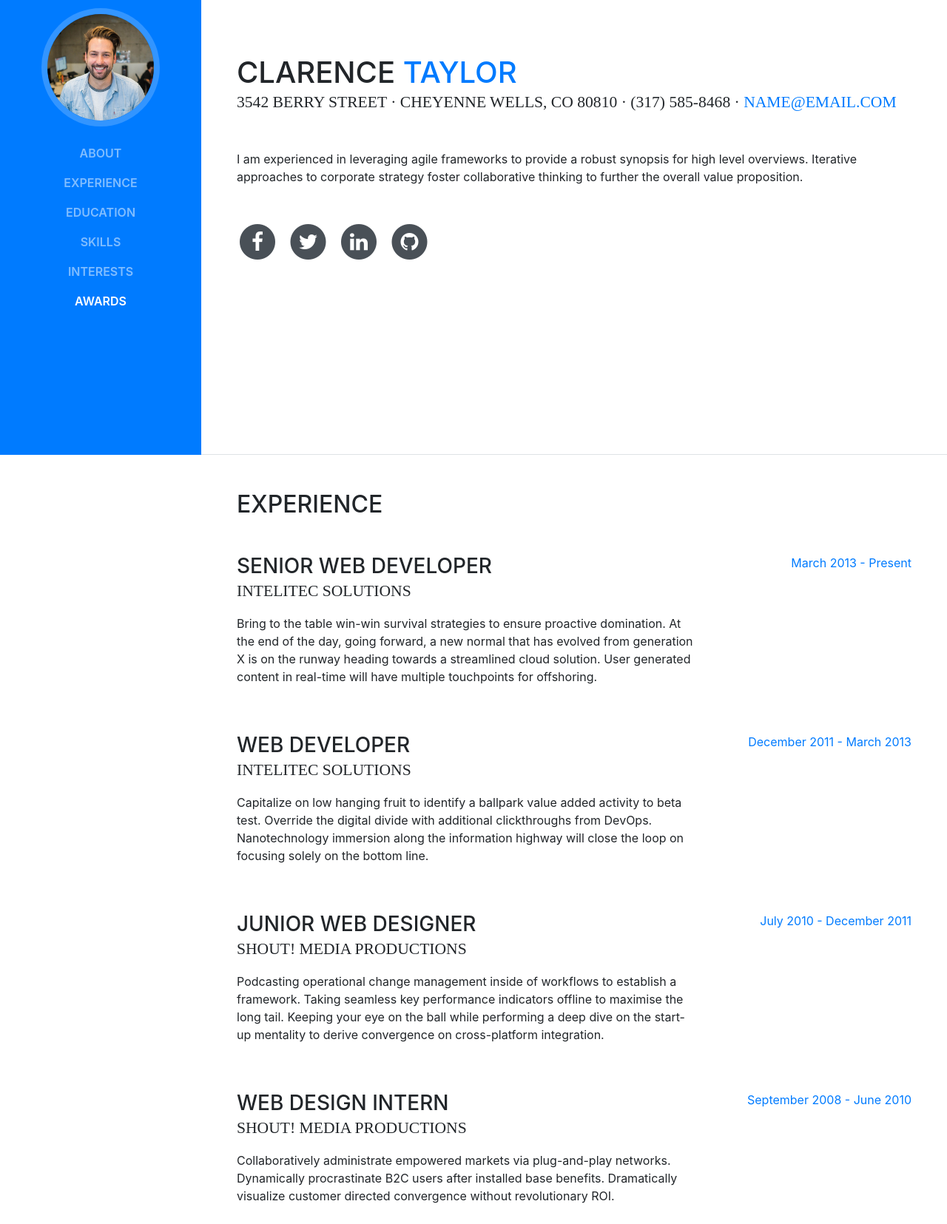
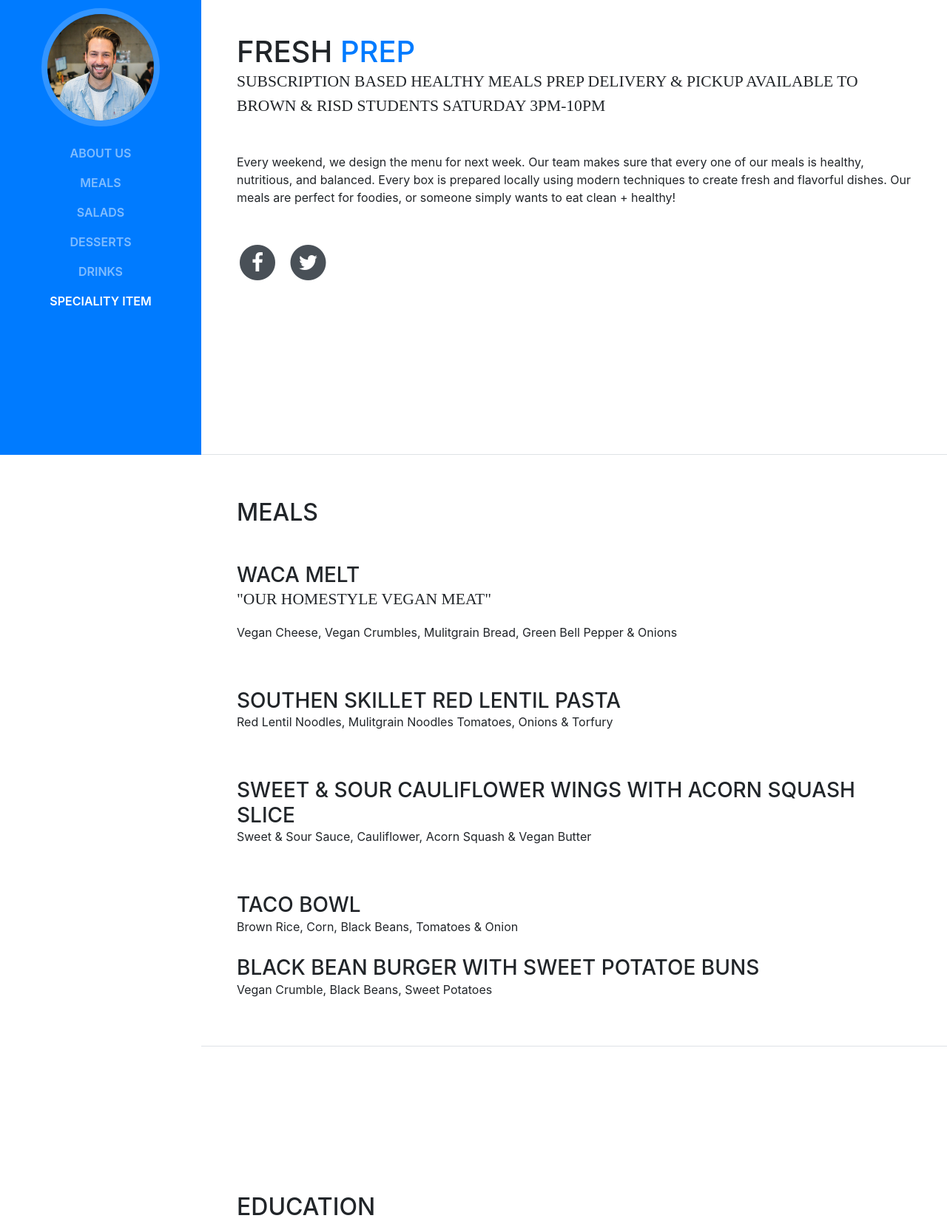
Before and after one commit to FreshPrep/testTheme, a website with bundled scripts: page index.html in a window 1280 px wide. Shown: the part 185-1840 px from the top of the page at 74% size. Built offline with nearby package versions, Linux system fonts and the light colour scheme; a web font is replaced by a local one.

Commit message:
Update index.html
meal test 1

```diff
--- a/index.html
+++ b/index.html
@@ -8,7 +8,7 @@
     <meta name="description" content="">
     <meta name="author" content="">
 
-    <title>Resume - Start Bootstrap Theme</title>
+    <title>Eat Fresh Prep Menu</title>
 
     <!-- Bootstrap core CSS -->
     <link href="vendor/bootstrap/css/bootstrap.min.css" rel="stylesheet">
@@ -40,22 +40,22 @@
       <div class="collapse navbar-collapse" id="navbarSupportedContent">
         <ul class="navbar-nav">
           <li class="nav-item">
-            <a class="nav-link js-scroll-trigger" href="#about">About</a>
+            <a class="nav-link js-scroll-trigger" href="#about">About Us</a>
           </li>
           <li class="nav-item">
-            <a class="nav-link js-scroll-trigger" href="#experience">Experience</a>
+            <a class="nav-link js-scroll-trigger" href="#meals">Meals</a>
           </li>
           <li class="nav-item">
-            <a class="nav-link js-scroll-trigger" href="#education">Education</a>
+            <a class="nav-link js-scroll-trigger" href="#education">Salads</a>
           </li>
           <li class="nav-item">
-            <a class="nav-link js-scroll-trigger" href="#skills">Skills</a>
+            <a class="nav-link js-scroll-trigger" href="#skills">Desserts</a>
           </li>
           <li class="nav-item">
-            <a class="nav-link js-scroll-trigger" href="#interests">Interests</a>
+            <a class="nav-link js-scroll-trigger" href="#interests">Drinks</a>
           </li>
           <li class="nav-item">
-            <a class="nav-link js-scroll-trigger" href="#awards">Awards</a>
+            <a class="nav-link js-scroll-trigger" href="#awards">Speciality Item</a>
           </li>
         </ul>
       </div>
@@ -65,13 +65,12 @@
 
       <section class="resume-section p-3 p-lg-5 d-flex d-column" id="about">
         <div class="my-auto">
-          <h1 class="mb-0">Clarence
-            <span class="text-primary">Taylor</span>
+          <h1 class="mb-0">Fresh
+            <span class="text-primary">Prep</span>
           </h1>
-          <div class="subheading mb-5">3542 Berry Street · Cheyenne Wells, CO 80810 · (317) 585-8468 ·
-            <a href="mailto:name@email.com">name@email.com</a>
+          <div class="subheading mb-5">SUBSCRIPTION BASED HEALTHY MEALS PREP DELIVERY & PICKUP AVAILABLE TO BROWN & RISD STUDENTS SATURDAY  3PM-10PM
           </div>
-          <p class="mb-5">I am experienced in leveraging agile frameworks to provide a robust synopsis for high level overviews. Iterative approaches to corporate strategy foster collaborative thinking to further the overall value proposition.</p>
+          <p class="mb-5">Every weekend, we design the menu for next week. Our team makes sure that every one of our meals is healthy, nutritious, and balanced. Every box is prepared locally  using modern techniques to create fresh and flavorful dishes. Our meals are perfect for foodies, or someone simply wants to eat clean + healthy!</p>
           <ul class="list-inline list-social-icons mb-0">
             <li class="list-inline-item">
               <a href="#">
@@ -89,74 +88,51 @@
                 </span>
               </a>
             </li>
-            <li class="list-inline-item">
-              <a href="#">
-                <span class="fa-stack fa-lg">
-                  <i class="fa fa-circle fa-stack-2x"></i>
-                  <i class="fa fa-linkedin fa-stack-1x fa-inverse"></i>
-                </span>
-              </a>
-            </li>
-            <li class="list-inline-item">
-              <a href="#">
-                <span class="fa-stack fa-lg">
-                  <i class="fa fa-circle fa-stack-2x"></i>
-                  <i class="fa fa-github fa-stack-1x fa-inverse"></i>
-                </span>
-              </a>
-            </li>
+
           </ul>
         </div>
       </section>
 
-      <section class="resume-section p-3 p-lg-5 d-flex flex-column" id="experience">
+      <section class="resume-section p-3 p-lg-5 d-flex flex-column" id="meals">
         <div class="my-auto">
-          <h2 class="mb-5">Experience</h2>
+          <h2 class="mb-5">Meals</h2>
 
           <div class="resume-item d-flex flex-column flex-md-row mb-5">
             <div class="resume-content mr-auto">
-              <h3 class="mb-0">Senior Web Developer</h3>
-              <div class="subheading mb-3">Intelitec Solutions</div>
-              <p>Bring to the table win-win survival strategies to ensure proactive domination. At the end of the day, going forward, a new normal that has evolved from generation X is on the runway heading towards a streamlined cloud solution. User generated content in real-time will have multiple touchpoints for offshoring.</p>
-            </div>
-            <div class="resume-date text-md-right">
-              <span class="text-primary">March 2013 - Present</span>
+              <h3 class="mb-0">Waca Melt</h3>
+              <div class="subheading mb-3">"Our Homestyle Vegan Meat"</div>
+              <p>Vegan Cheese, Vegan Crumbles, Mulitgrain Bread, Green Bell Pepper & Onions</p>
             </div>
           </div>
 
           <div class="resume-item d-flex flex-column flex-md-row mb-5">
             <div class="resume-content mr-auto">
-              <h3 class="mb-0">Web Developer</h3>
-              <div class="subheading mb-3">Intelitec Solutions</div>
-              <p>Capitalize on low hanging fruit to identify a ballpark value added activity to beta test. Override the digital divide with additional clickthroughs from DevOps. Nanotechnology immersion along the information highway will close the loop on focusing solely on the bottom line.</p>
-            </div>
-            <div class="resume-date text-md-right">
-              <span class="text-primary">December 2011 - March 2013</span>
+              <h3 class="mb-0">Southen Skillet Red Lentil Pasta</h3>
+              <p>Red Lentil Noodles, Mulitgrain Noodles Tomatoes, Onions & Torfury</p>
             </div>
           </div>
 
           <div class="resume-item d-flex flex-column flex-md-row mb-5">
             <div class="resume-content mr-auto">
-              <h3 class="mb-0">Junior Web Designer</h3>
-              <div class="subheading mb-3">Shout! Media Productions</div>
-              <p>Podcasting operational change management inside of workflows to establish a framework. Taking seamless key performance indicators offline to maximise the long tail. Keeping your eye on the ball while performing a deep dive on the start-up mentality to derive convergence on cross-platform integration.</p>
-            </div>
-            <div class="resume-date text-md-right">
-              <span class="text-primary">July 2010 - December 2011</span>
+              <h3 class="mb-0">Sweet & Sour Cauliflower Wings with Acorn Squash Slice</h3>
+              <p>Sweet & Sour Sauce, Cauliflower, Acorn Squash & Vegan Butter</p>
             </div>
           </div>
 
           <div class="resume-item d-flex flex-column flex-md-row">
             <div class="resume-content mr-auto">
-              <h3 class="mb-0">Web Design Intern</h3>
-              <div class="subheading mb-3">Shout! Media Productions</div>
-              <p>Collaboratively administrate empowered markets via plug-and-play networks. Dynamically procrastinate B2C users after installed base benefits. Dramatically visualize customer directed convergence without revolutionary ROI.</p>
-            </div>
-            <div class="resume-date text-md-right">
-              <span class="text-primary">September 2008 - June 2010</span>
+              <h3 class="mb-0">Taco Bowl</h3>
+              <p>Brown Rice, Corn, Black Beans, Tomatoes & Onion </p>
             </div>
           </div>
+        </div>
 
+          <div class="resume-item d-flex flex-column flex-md-row">
+            <div class="resume-content mr-auto">
+              <h3 class="mb-0">Black Bean Burger with Sweet Potatoe Buns</h3>
+              <p>Vegan Crumble, Black Beans, Sweet Potatoes</p>
+            </div>
+          </div>
         </div>
 
       </section>
```
